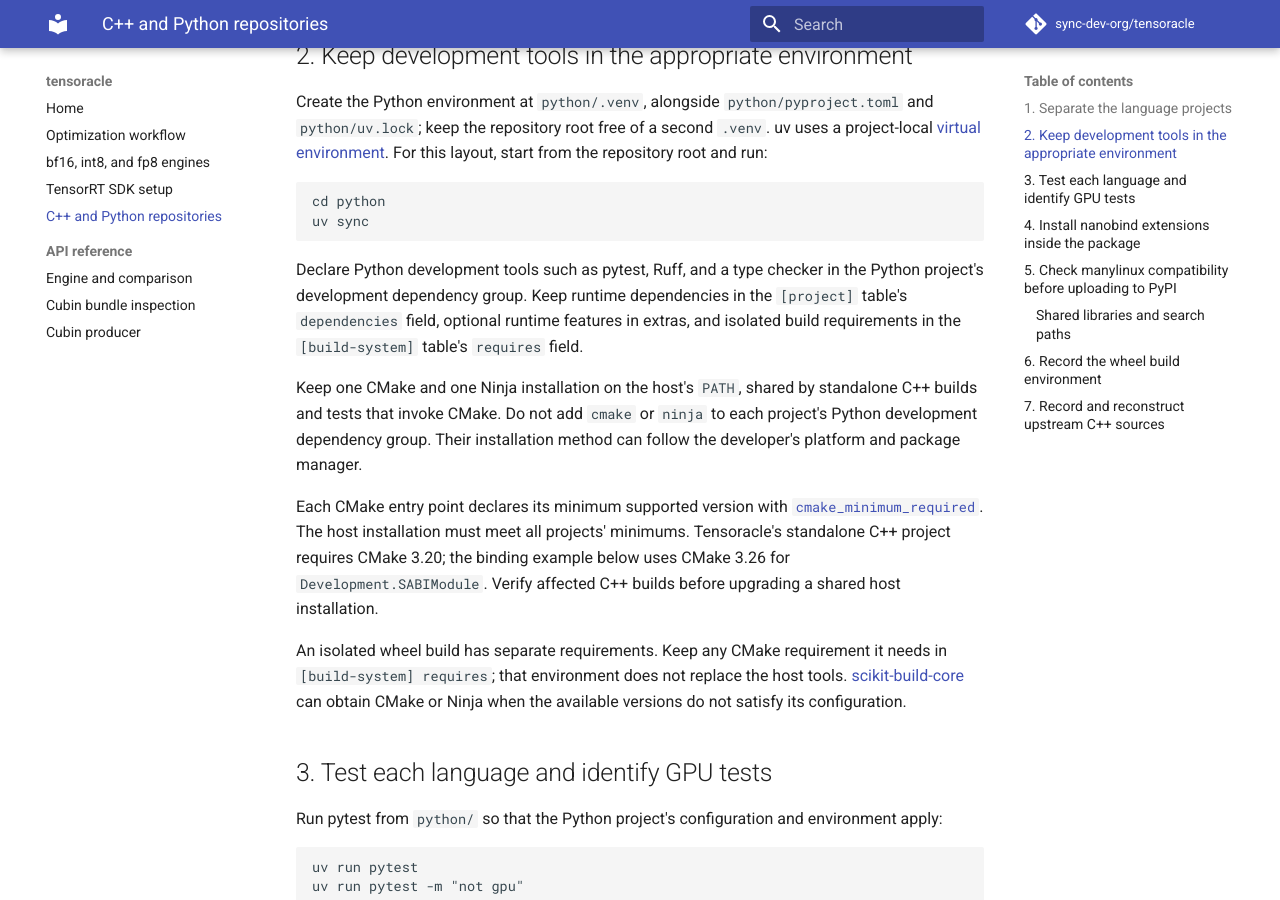
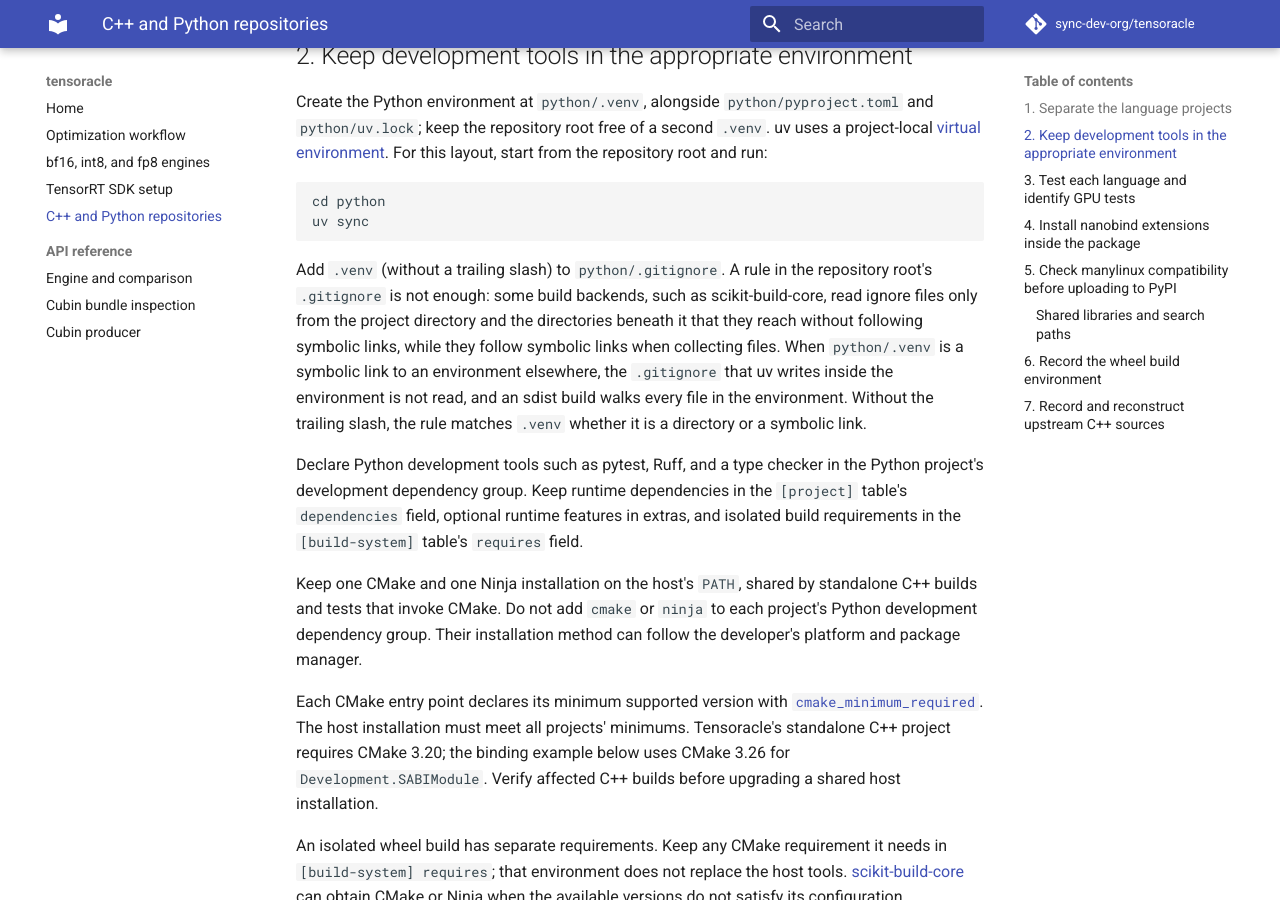
Before and after one commit to sync-dev-org/tensoracle, an MkDocs documentation site: the page built from docs/cpp-python-repositories.md, in a window 1280 px wide and 900 px high, scrolled down 1260 px. Built offline with MkDocs 1.6.1 and Material for MkDocs 9.7.7, drawn with Linux system fonts in a browser that asks for light colours; comment, search, counter and statistics services are not loaded.

Commit message:
Document the python/.gitignore .venv rule for C++ and Python repositories

````diff
--- a/docs/cpp-python-repositories.md
+++ b/docs/cpp-python-repositories.md
@@ -42,6 +42,8 @@
 cd python
 uv sync
 ```
+
+Add `.venv` (without a trailing slash) to `python/.gitignore`. A rule in the repository root's `.gitignore` is not enough: some build backends, such as scikit-build-core, read ignore files only from the project directory and the directories beneath it that they reach without following symbolic links, while they follow symbolic links when collecting files. When `python/.venv` is a symbolic link to an environment elsewhere, the `.gitignore` that uv writes inside the environment is not read, and an sdist build walks every file in the environment. Without the trailing slash, the rule matches `.venv` whether it is a directory or a symbolic link.
 
 Declare Python development tools such as pytest, Ruff, and a type checker in the Python project's development dependency group. Keep runtime dependencies in the `[project]` table's `dependencies` field, optional runtime features in extras, and isolated build requirements in the `[build-system]` table's `requires` field.
 
````
Also changed, not shown: 1 other file.
